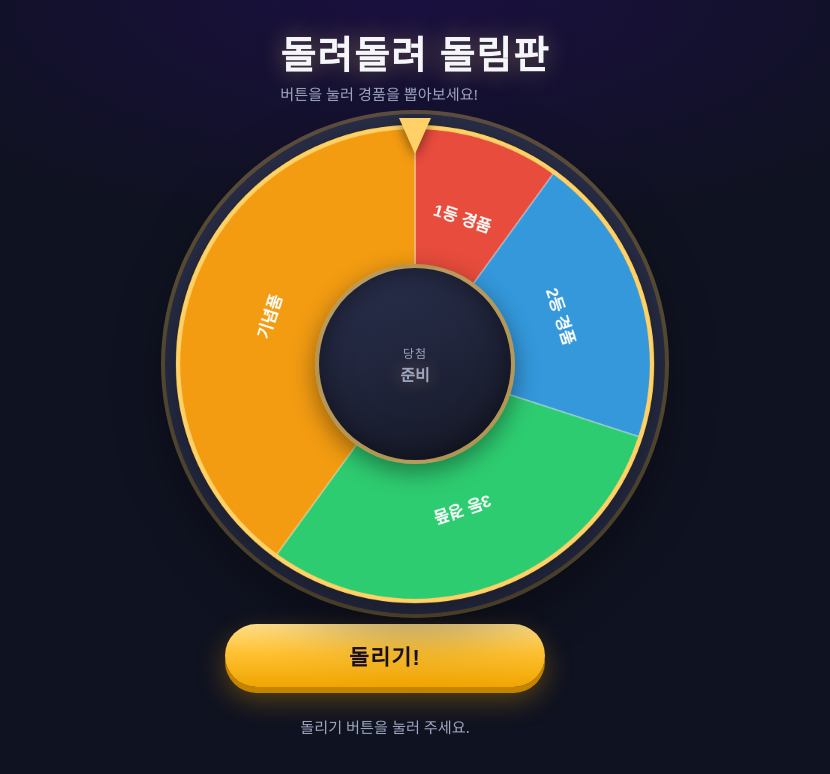
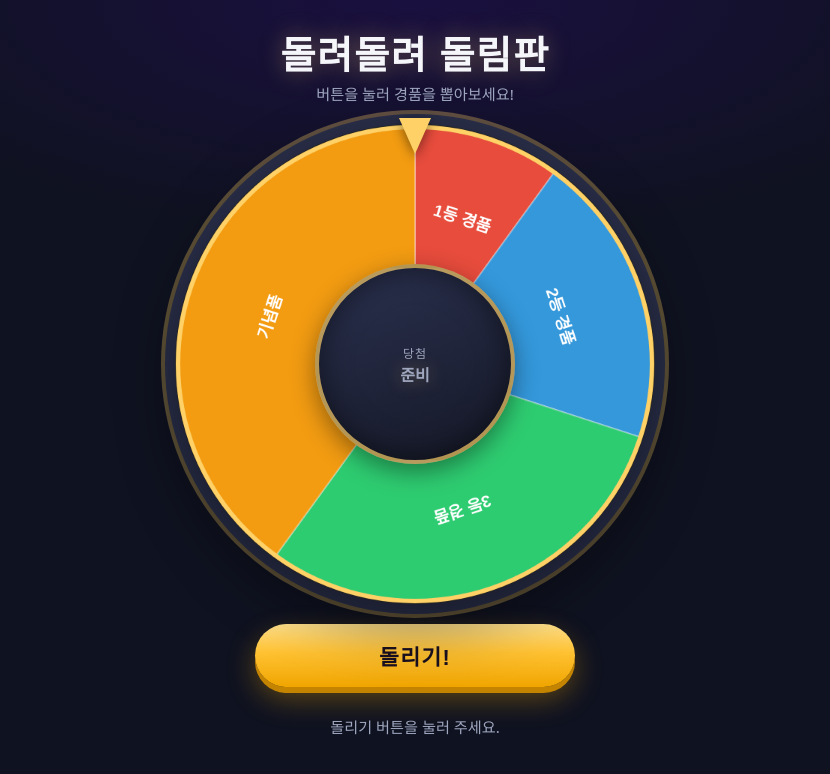
Before and after one commit to bumpy1800/prize-wheel, a website with bundled scripts: page index.html in a window 1280 px wide. Shown: the whole page, without its empty margins (225-1055 px from the left). Built offline with nearby package versions, Linux system fonts and the light colour scheme.

Commit message:
Keep the spin button centered when admin is open
Center the player column independently of the wider admin panel.

```diff
--- a/styles.css
+++ b/styles.css
@@ -35,6 +35,14 @@ body {
   flex-direction: column;
   align-items: center;
   padding: 1.25rem 1rem 2rem;
+}
+
+header,
+main {
+  display: flex;
+  flex-direction: column;
+  align-items: center;
+  width: 100%;
 }
 
 h1 {
@@ -154,6 +162,7 @@ h1 {
   align-items: center;
   gap: 0.75rem;
   width: min(92vw, 420px);
+  margin-inline: auto;
 }
 
 #spinBtn {
```
